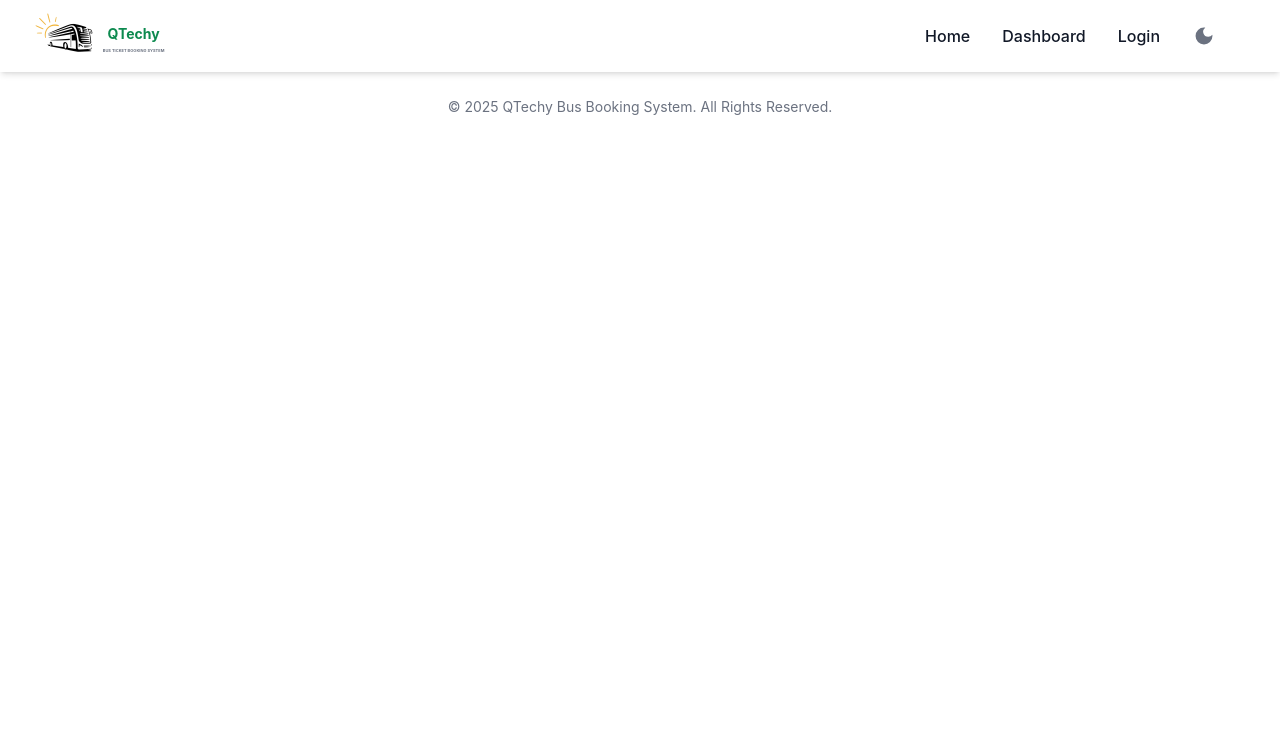
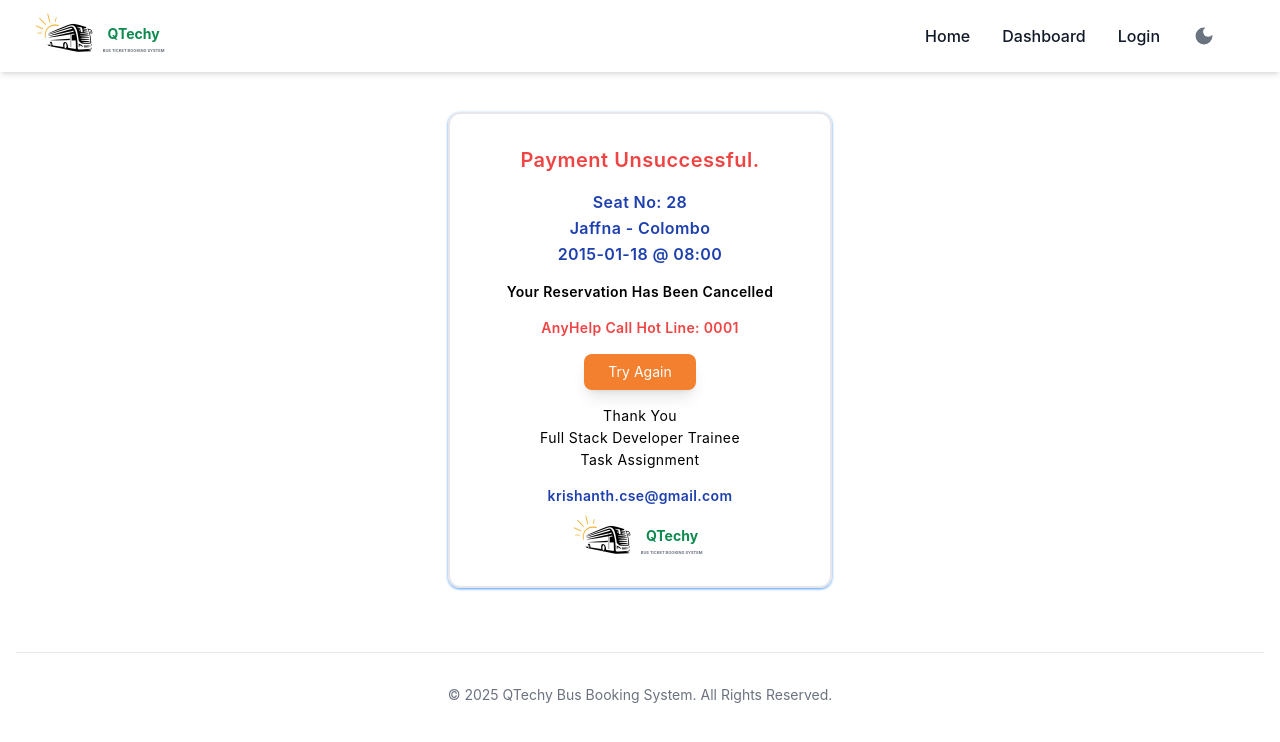
Before and after one commit to VinKrishanth/bus-ticket-booking-app, a React (Vite) app in the folder bus-booking-client/: page /bus-booking/BookingPayment/Failed in a window 1280 px wide. Shown: the top 742 px of the page. Built offline with nearby package versions, Linux system fonts and the light colour scheme; what tailwind-clip-path would draw is missing.

Commit message:
Created the Failed page and modified PaymentForm, Layout

```diff
--- a/bus-booking-client/src/components/button/Button.jsx
+++ b/bus-booking-client/src/components/button/Button.jsx
@@ -8,7 +8,7 @@ export default function Button({ label = "Button", onClick, className = "", type
         onClick={onClick}
         className={`px-4 sm:py-2 py-1  text-white font-medium rounded  transition duration-300 ${className ? `${className}` : 'bg-blue-500 hover:bg-blue-600 active:bg-blue-700'} sm:text-sm  text-xs`}
     >
-        {label}
+      {label}
       { !Icon &&  <CiCreditCard2 className={`inline-block ml-2 h-5 w-5 sm:scale-125 sm:-translate-y-0.5`} /> }
     </button>
   );
--- a/bus-booking-client/src/components/form/PaymentForm.jsx
+++ b/bus-booking-client/src/components/form/PaymentForm.jsx
@@ -5,8 +5,11 @@ import Modal from '../Modal/Modal';
 import PaymentText from '../input/PaymentText';
 import SelectInputText from '../input/SelectInputText';
 import { BankCNV } from '../../utils/index.js'
+import { useNavigate } from 'react-router-dom';
 export default function PaymentForm() {
     const currentYear = new Date().getFullYear();
+    const navigate = useNavigate();
+
     const [formData, setFormData] = useState({
         card_number: '',
         expiry_date: '',
@@ -18,8 +21,8 @@ export default function PaymentForm() {
     const [isModalVisible, setModalVisible] = useState(false);
 
     const handleConfirmCancel = () => {
-        console.log('Cancelling...');
         setModalVisible(false);
+        navigate('/bus-booking/BookingPayment/Failed');
     };
 
     const handleClose = () => {
--- a/bus-booking-client/src/layouts/Layout.jsx
+++ b/bus-booking-client/src/layouts/Layout.jsx
@@ -1,6 +1,6 @@
 import React from 'react'
 import { BrowserRouter as Router, Routes, Route } from "react-router-dom";
-import { Home , Navbar, Booking, Dashboard, Login, SearchBuses, Register, BookingProceed, BookingPayment } from '../utils/index.js';
+import { Home , Navbar, Booking, Dashboard, Login, SearchBuses, Register, BookingProceed, BookingPayment, Failed } from '../utils/index.js';
 import Footer from '../components/footer/Footer.jsx';
 import ScrollToTop from '../utils/ScrollToTop.js';
 
@@ -18,6 +18,7 @@ export default function Layout() {
             <Route path="/bus-booking/search-buses" element={<SearchBuses />} />
             <Route path="/bus-booking/booking-process" element={<BookingProceed />} />
             <Route path="/bus-booking/BookingPayment" element={<BookingPayment />} />
+            <Route path="/bus-booking/BookingPayment/Failed" element={<Failed />} />
         </Routes>
         <Footer />
       </Router>
--- a/bus-booking-client/src/pages/Failed.jsx
+++ b/bus-booking-client/src/pages/Failed.jsx
@@ -0,0 +1,46 @@
+import React, { useState } from 'react'
+import Logo from '../components/logo/Logo';
+import { useNavigate } from 'react-router-dom';
+
+export default function Failed() {
+  const navigate = useNavigate();
+  const handleClick = () => {
+    navigate('/');
+  }
+
+  return (
+    <div
+      className={`flex justify-center items-center min-h-[70vh] md:px-8 pt-28`}
+    >
+      <div className={`flex justify-start items-center flex-col sm:border-2 shadow shadow-blue-400 min-h-96 sm:min-w-96 min-w-64  rounded-xl p-8 space-y-4 cursor-pointer`}>
+        <h1 className={`text-2xl sm:text-xl font-semibold text-red-500 capitalize tracking-wide`}>Payment unsuccessful.</h1>
+        <ul className={`text-center space-y-0.5 text-blue-800 font-semibold tracking-wide capitalize`}>
+          {
+            ['Seat No: 28', 'Jaffna - colombo', '2015-01-18 @ 08:00'].map((item, index) => (
+              <li key={index}>{item}</li>
+            ))
+          }
+        </ul>
+        <h2 className='text-sm font-semibold text-black capitalize tracking-wide'>Your reservation has been cancelled</h2>
+        <h2 className='text-sm font-semibold text-red-500 capitalize tracking-wide'>AnyHelp call Hot Line: 0001</h2>
+        <button
+          className={`capitalize text-sm  rounded-lg sm:px-6 sm:py-2 px-4 py-1 bg-tertiary text-white shadow-lg`}
+          onClick={handleClick}
+        >
+          try again
+        </button>
+        <ul className={`text-center space-y-0.5 text-black font-normal tracking-wide capitalize`}>
+          {
+            ['Thank you','Full Stack Developer Trainee', 'Task Assignment'].map((item, index) => (
+              <li key={index} className='text-sm cursor-pointer'>{item}</li>
+            ))
+          }
+        </ul>
+        <h2 className='text-sm font-semibold text-blue-800 lowercase tracking-wide'>Krishanth.cse@gmail.com</h2>
+        <div className='flex justify-center items-center min-w-full translate-x-6'>
+           <Logo />
+        </div>
+      </div>
+    </div>
+  )
+}
--- a/bus-booking-client/src/utils/index.js
+++ b/bus-booking-client/src/utils/index.js
@@ -5,6 +5,7 @@ export { default as Login } from '../pages/Login';
 export { default as Register } from '../pages/Register';
 export { default as SearchBuses } from '../pages/SearchBuses';
 export { default as BookingProceed } from '../pages/BookingProceed';
+export { default as Failed } from '../pages/Failed';
 export { default as BookingPayment } from '../pages/BookingPayment';
 export { default as Navbar } from '../components/header/Navbar';
 
```
